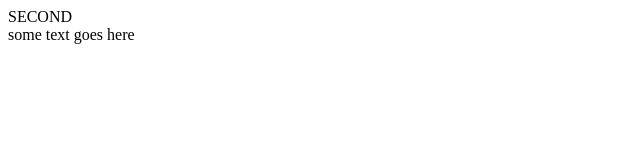
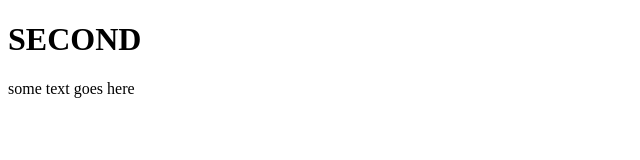
Before and after one commit to kobiak/test, a plain HTML site: page index.html in a window 1280 px wide. Shown: the whole page, without its empty margins (0-640 px from the left). Drawn offline with Linux system fonts and the light colour scheme.

Commit message:
add h1 tag

```diff
--- a/index.html
+++ b/index.html
@@ -6,7 +6,7 @@
 </head>
 
 <body>
-SECOND<br>
+<h1>SECOND</h1>
 
 some text goes here
 </body>
```
